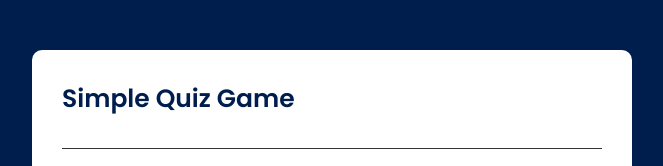
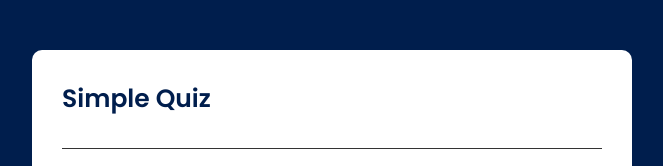
Before and after one commit to muaazbinriaz/quiz-app, a plain HTML site: page 1/index.html in a window 1280 px wide. Shown: the top 166 px of the page, without its empty margins (308-971 px from the left). Drawn offline with Linux system fonts and the light colour scheme.

Commit message:
index.html

```diff
--- a/1/index.html
+++ b/1/index.html
@@ -10,7 +10,7 @@
 
 <body>
   <div class="app">
-    <h1>Simple Quiz Game</h1>
+    <h1>Simple Quiz</h1>
     <div class="quiz">
       <h2 id="question">Question goes here</h2>
       <div id="answer-buttons">
```
